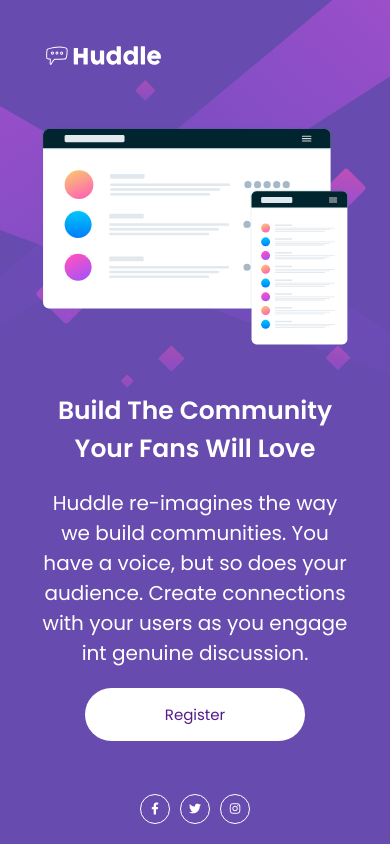
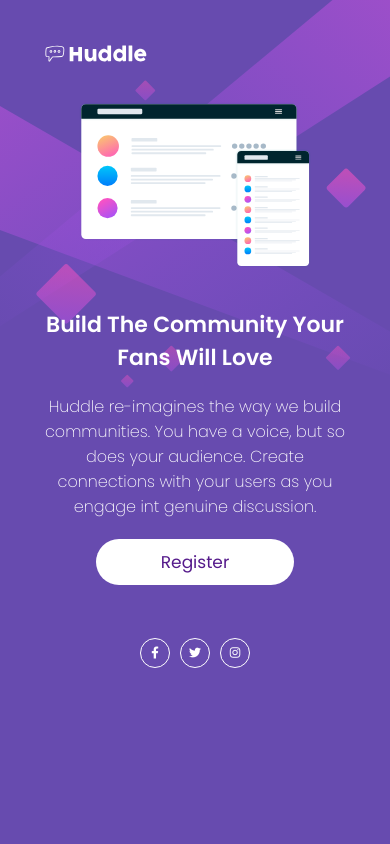
Before and after one commit to EderleiSilva/Projeto-Huddle, a plain HTML site: page index.html in a window 390 px wide. Drawn offline with Linux system fonts and the light colour scheme.

Commit message:
Foi feito ajustes no responsivo adicionando para telas menores ainda, sobramento nos botões e nos icones das redes sociais e limitado um tamanho maximo para a tag body.

```diff
--- a/src/css/estilos.css
+++ b/src/css/estilos.css
@@ -1,12 +1,16 @@
 html{
     font-size: 62.5%;
+    display: flex;
+    margin: auto;
+    justify-content: center;
+    max-width: 1440px;
+    height: 100vh;
 }
 
 body{
     background: url('../images/bg-desktop.svg') center center no-repeat;
     background-size: cover;
     background-color: hsl(257, 40%, 49%);
-    height: 100vh;
     font-family: 'Poppins';
     padding: 60px
 }
@@ -17,10 +21,13 @@ body{
 
 .container{
     display: flex;
-    max-width: 1400px;
-    margin: auto;
+    gap: 30px;
+}
+
+.container .ilustracao{
+    display: flex;
     justify-content: center;
-    gap: 30px;
+    align-items: center;
 }
 
 .container .ilustracao img{
@@ -58,6 +65,7 @@ body{
 
 .container .info .btn-register:hover{
     background-color: hsl(300, 69%, 71%);
+    box-shadow: 5px 5px 15px rgba(0, 0, 0, 0.3);
     color: #fff;
 }
 
@@ -83,5 +91,6 @@ body{
 }
 
 .footer .social:hover{
-    color: hsl(300, 69%, 71%);
+    color: hsl(300, 66%, 64%);
+    box-shadow: 5px 5px 15px rgba(0, 0, 0, 0.3);
 }
--- a/src/css/responsivo.css
+++ b/src/css/responsivo.css
@@ -1,51 +1,3 @@
-/* @media(max-width:768px){
-    body{
-        background: url('../images/bg-mobile.svg') top no-repeat;
-        background-color: hsl(257, 40%, 49%);
-        background-size: contain;
-    }
-
-    .header img{
-        width: 40%;
-    }
-
-    .header{
-        margin-bottom: 50px;
-    }
-
-    .container{
-        flex-direction: column;
-    }
-
-    .container .info{
-        display: flex;
-        justify-content: center;
-        align-items: center;
-        max-width: 100%;
-        text-align: center;
-    }
-
-    .container .info h1{
-        font-size: 4rem;
-    }
-
-    .container .info p{
-        font-size: 2.5rem;
-        font-weight: 300;
-    }
-
-    .container .info .btn-register{
-        align-self: auto;
-        font-size: 2rem;
-        padding: 15px 100px;
-    }
-
-    .footer{
-        justify-content: center;
-        margin: 15px 0;
-    }
-} */
-
 @media(max-width:768px) {
     body{
         background: url('../images/bg-mobile.svg') top no-repeat;
@@ -55,16 +7,20 @@
     }
 
     .header{
-        margin-bottom: 50px;
+        margin-bottom: 30px;
     }
 
     .header img{
-        width: 40%;
+        width: 35%;
     }
 
     .container{
         flex-direction: column;
         gap: 0;
+    }
+
+    .container .ilustracao img{
+        width: 75%;
     }
 
     .container .info{
@@ -77,17 +33,18 @@
     }
 
     .container .info h1{
-        font-size: 2.5rem;
+        font-size: 2.2rem;
     }
 
     .container .info p{
-        font-size: 2rem;
+        font-size: 1.6rem;
+        font-weight: 200;
     }
 
     .container .info .btn-register{
         align-self: auto;
-        font-size: 1.5rem;
-        padding: 15px 80px;
+        font-size: 1.7rem;
+        padding: 10px 65px;
     }
 
     .footer{
@@ -102,3 +59,27 @@
         height: 30px;
     }
 }
+
+
+@media(max-width:375px){
+    .header img{
+        width: 60%;
+    }
+
+    .container .ilustracao img{
+        width: 100%;
+    }
+
+    .container .info h1{
+        font-size: 2rem;
+    }
+
+    .container .info p{
+        font-size: 1.5rem;
+    }
+
+    .footer{
+        justify-content: center;
+        margin: 10px 0;
+    }
+}
```
